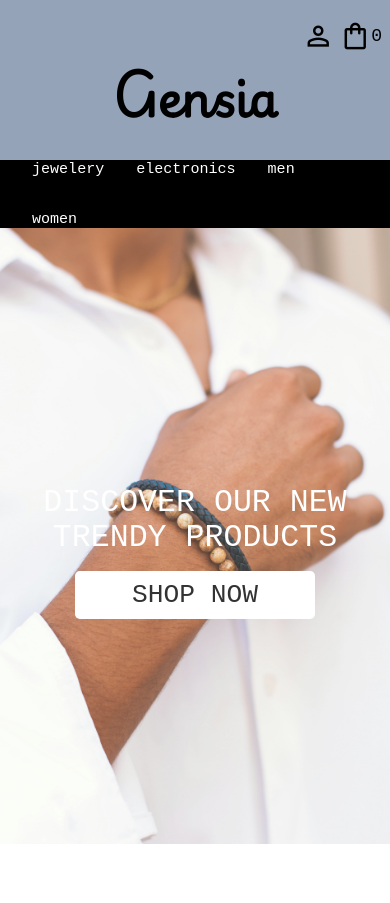
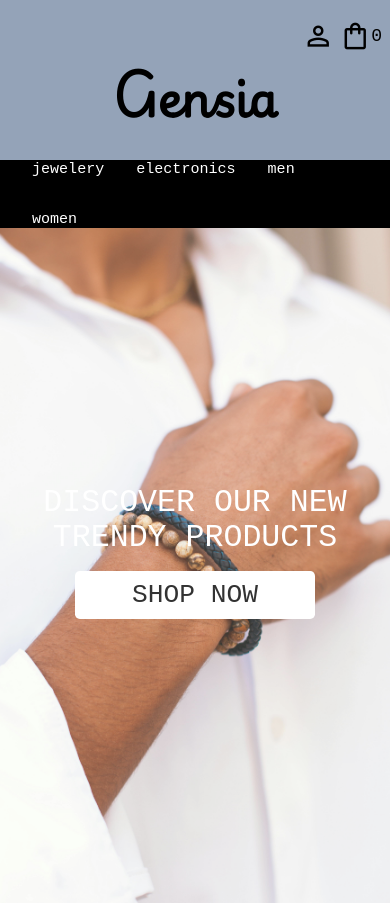
Before and after one commit to Mustafa1908/shopping-cart, a React (Vite) app: page / in a window 390 px wide. Before the commit the page ends 844 px from the top, so only its background shows below. Built offline with nearby package versions, Linux system fonts and the light colour scheme.

Commit message:
Make Mainpage page responsive

```diff
--- a/src/pages/MainPage/MainPage.module.css
+++ b/src/pages/MainPage/MainPage.module.css
@@ -22,7 +22,7 @@
   background-size: cover;
   background-position: center;
   opacity: 0.8;
-  min-height: 73vh;
+  min-height: 80vh;
   width: 100%;
 }
 
```
